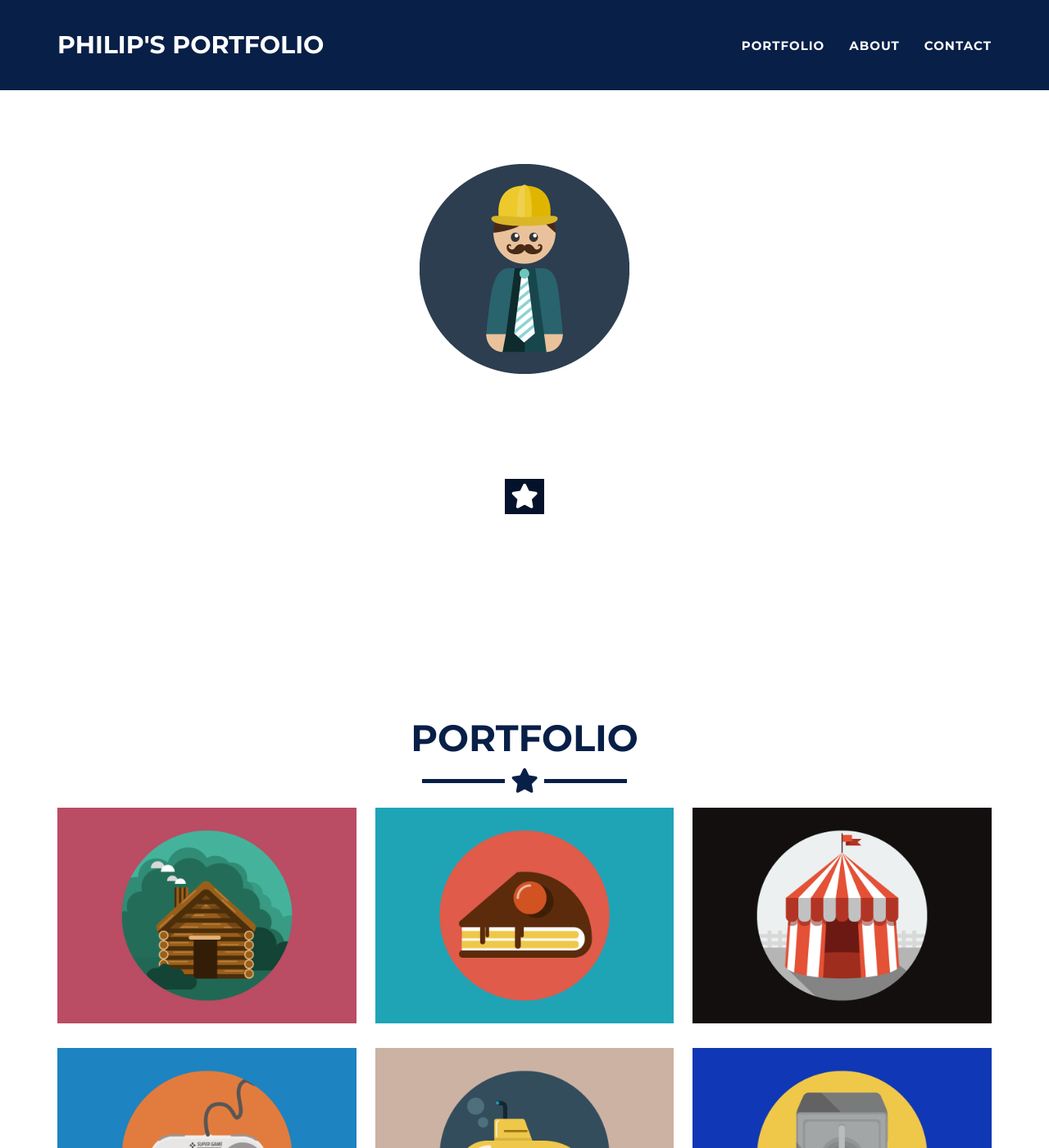
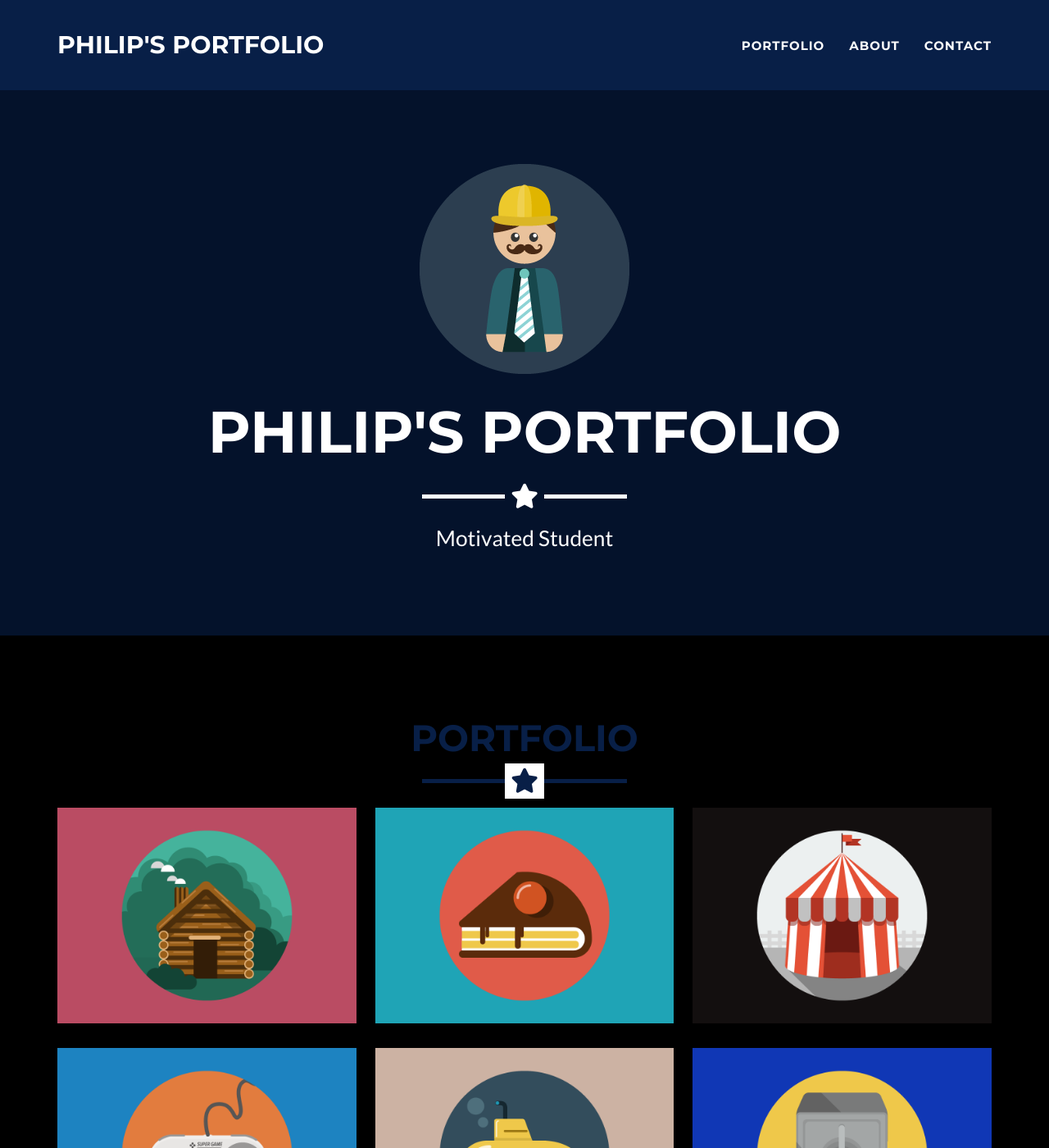
Before and after one commit to B0realian/B0realian.github.io, a Jekyll site: the page built from _posts/2014-07-18-project-1.markdown, in a window 1280 px wide and 1400 px high. Shown: the whole window at 82% size. Built offline with Jekyll 4.4.1, drawn with Linux system fonts in a browser that asks for light colours.

Commit message:
Flipping colors

```diff
--- a/_includes/css/main.css
+++ b/_includes/css/main.css
@@ -83,7 +83,7 @@ hr.star-primary:after {
 header {
     text-align: center;
     color: #fff;
-    background: #{{ site.color.black }};
+    background: #{{ site.color.primary }};
 }
 
 header .container {
--- a/_layouts/default.html
+++ b/_layouts/default.html
@@ -2,7 +2,7 @@
 <html>
 {% include head.html %}
 
-<body id="page-top" class="index">
+<body id="page-top" class="index" style="background-color:black;">
   {% include nav.html %}
   {% include header.html %}
   {% include portfolio_grid.html %}
```
